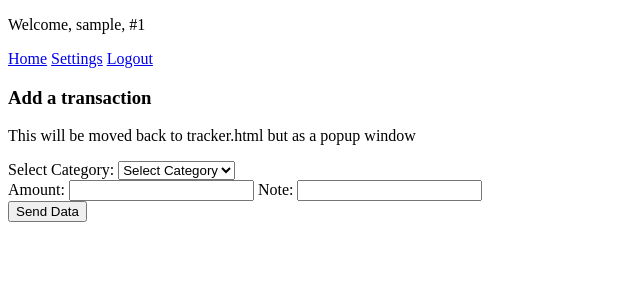
After one commit to miletic22/budget-web-app, a Flask app: page /transaction in a window 1280 px wide. The commit adds this page. Shown: the top 300 px of the page, without its empty margins (0-640 px from the left). Run offline with Flask 3, Linux system fonts and the light colour scheme; the visitor is signed in with stand-in values (Sample User, id 1); data that the repository does not hold is empty.

```diff
--- a/budget/routes.py
+++ b/budget/routes.py
@@ -158,3 +158,31 @@ def sign_up():
             return redirect(url_for('views.settings'))
 
     return render_template('register.html', user=current_user)
+
+
+@views.route('/transaction', methods=["GET", "POST"])
+def transaction():
+    if request.method == "POST":
+        category_name = request.form.get('selected_category')
+        amount = request.form.get('amount')
+
+        if not amount.replace('.', '', 1).isdigit():
+            flash("Amount has to be a numeric value", category='error')
+
+        elif not category_name:
+            flash("Please select a category", category='error')
+
+        else:
+            category_query = Category.query.join(Budget)
+            specific_category = category_query.filter(Budget.user_id == current_user.id, Category.name == category_name).first()
+            new_transaction = Transaction(
+                created_at = func.now(),
+                updated_at = func.now(),
+                amount = amount,
+                category_id = specific_category.id
+            )
+            db.session.add(new_transaction)
+            db.session.commit()
+            flash(f'Added transaction under "{specific_category.name}" Category for ${amount}', category='success')
+
+    return render_template('transaction.html', user = current_user)
--- /dev/null
+++ b/budget/templates/transaction.html
@@ -0,0 +1,26 @@
+{% extends 'base.html' %}
+{% block content %}
+    <h3>Add a transaction</h3>
+    <p>This will be moved back to tracker.html but as a popup window</p>
+
+    <form method="POST">
+        <!-- Dropdown menu with category names -->
+        <label for="category_dropdown">Select Category:</label>
+        <select id="category_dropdown" name="selected_category">
+          <option value="" disabled selected>Select Category</option>
+          {% for category in current_user.budget.categories %}
+            <option value="{{ category.name }}">{{ category.name }}</option>
+          {% endfor %}
+        </select>
+        <br>
+        <!-- Text field for 'amount' -->
+        <label for="amount">Amount:</label>
+        <input type="text" id="amount" name="amount">
+
+        <label for="note">Note:</label>
+        <input type="text" id="note" name="note">
+        <br>
+        <!-- Button to submit the form -->
+        <button type="submit">Send Data</button>
+      </form>
+{% endblock %}
```
Also changed, not shown: budget/templates/index.html (+48 -0 lines).
